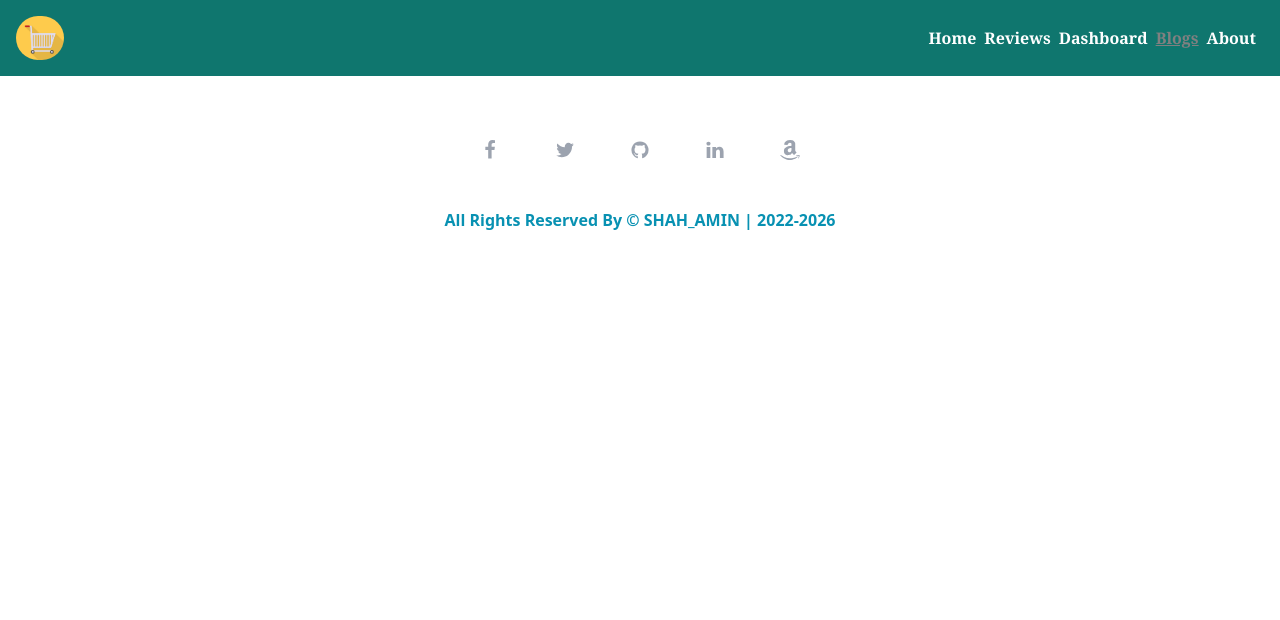
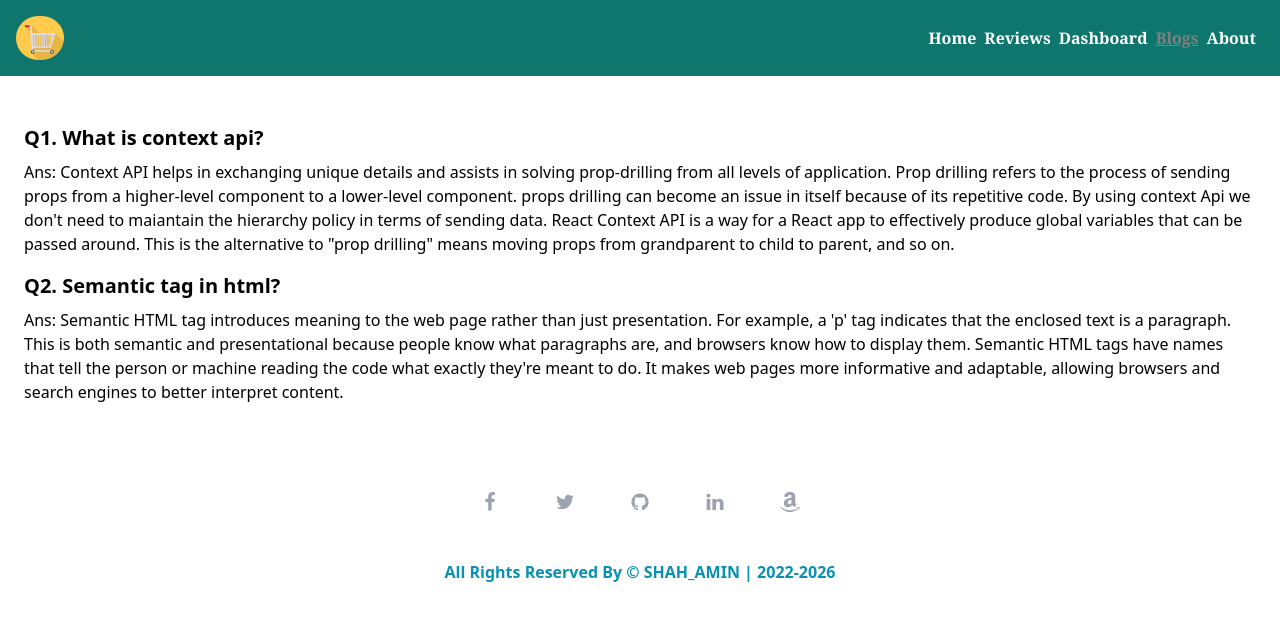
Before and after one commit to Shaharuque/ecommerce_task, a React (Create React App) app: page /blogs in a window 1280 px wide. Shown: the top 620 px of the page. Built offline with nearby package versions, Linux system fonts and the light colour scheme.

Commit message:
Blogs add

```diff
--- a/src/Components/Blogs/Blogs.js
+++ b/src/Components/Blogs/Blogs.js
@@ -2,8 +2,13 @@ import React from 'react';
 
 const Blogs = () => {
     return (
-        <div>
+        <div className='p-6 mt-6'>
+            <p className='text-xl font-sans font-semibold'>Q1. What is context api?</p>
+            <p className='font-sans mt-2'>Ans: Context API helps in exchanging unique details and assists in solving prop-drilling from all levels of application. Prop drilling refers to the process of sending props from a higher-level component to a lower-level component. props drilling can become an issue in itself because of its repetitive code. By using context Api we don't need to maiantain the hierarchy policy in terms of sending data. React Context API is a way for a React app to effectively produce global variables that can be passed around. This is the alternative to "prop drilling" means moving props from grandparent to child to parent, and so on.</p>
 
+            <p className='text-xl font-sans font-semibold mt-4'>Q2. Semantic tag in html?</p>
+            <p className='font-sans mt-2'>Ans: Semantic HTML tag introduces meaning to the web page rather than just presentation. For example, a 'p' tag indicates that the enclosed text is a paragraph. This is both semantic and presentational because people know what paragraphs are, and browsers know how to display them.
+            Semantic HTML tags have names that tell the person or machine reading the code what exactly they're meant to do. It makes web pages more informative and adaptable, allowing browsers and search engines to better interpret content.</p>
         </div>
     );
 };
```
Also changed, not shown: 2 other files (tests, documents, lock files or other folders).
